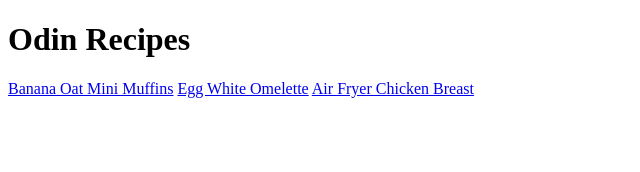
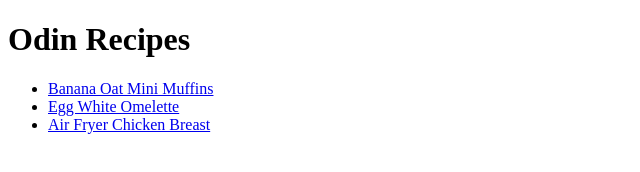
Before and after one commit to narit8/odin-recipes, a plain HTML site: page index.html in a window 1280 px wide. Shown: the whole page, without its empty margins (0-640 px from the left). Drawn offline with Linux system fonts and the light colour scheme.

Commit message:
Put homepage recipe links into an unordered list
Put recipe links on the homepage into an unordered
list for better readability as they were
previously squished together side-by-side.

```diff
--- a/index.html
+++ b/index.html
@@ -6,8 +6,10 @@
   </head>
   <body>
     <h1>Odin Recipes</h1>
-    <a href="recipes/bananaoatminimuffins.html">Banana Oat Mini Muffins</a>
-    <a href="recipes/eggwhiteomelette.html">Egg White Omelette</a>
-    <a href="recipes/airfryerchickenbreast.html">Air Fryer Chicken Breast</a>
+    <ul>
+      <li><a href="recipes/bananaoatminimuffins.html">Banana Oat Mini Muffins</a></li>
+      <li><a href="recipes/eggwhiteomelette.html">Egg White Omelette</a></li>
+      <li><a href="recipes/airfryerchickenbreast.html">Air Fryer Chicken Breast</a></li>
+    </ul>
   </body>
 </html>
```
